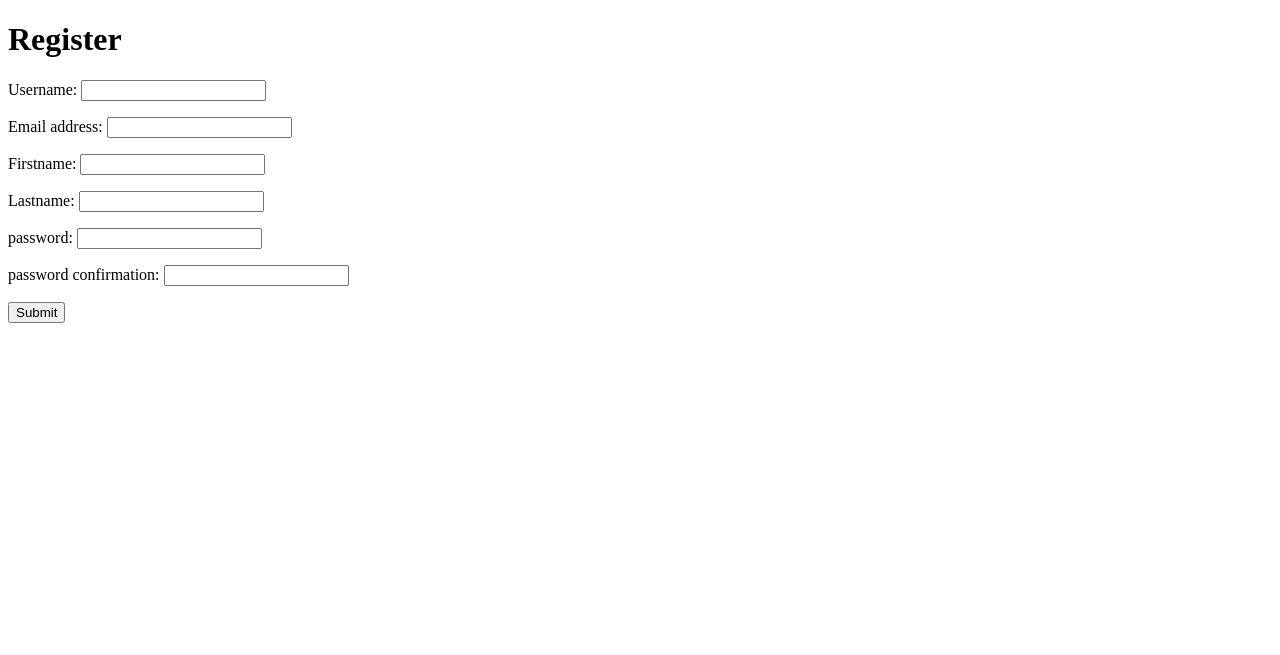
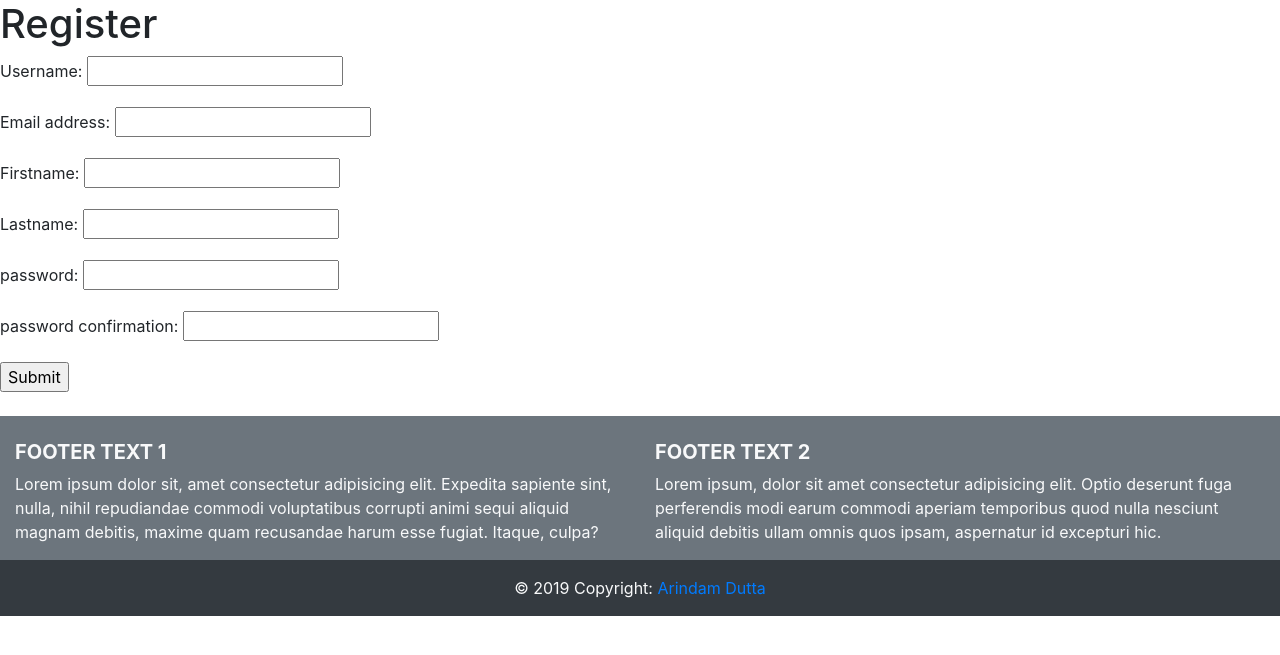
Before and after one commit to adu013/django-custom-user-demo, a Django app: page /register/ in a window 1280 px wide. Shown: the top 655 px of the page. Run offline with Django 3.2, Linux system fonts and the light colour scheme; some libraries are stand-ins or nearby versions.

Commit message:
Added bootstrap

```diff
--- a/src/projectP/accounts/templates/accounts/base.html
+++ b/src/projectP/accounts/templates/accounts/base.html
@@ -1,6 +1,64 @@
 <!DOCTYPE html>
+<head>
+<!-- Bootstrap -->
+<link rel="stylesheet" href="https://stackpath.bootstrapcdn.com/bootstrap/4.3.1/css/bootstrap.min.css" integrity="sha384-ggOyR0iXCbMQv3Xipma34MD+dH/1fQ784/j6cY/iJTQUOhcWr7x9JvoRxT2MZw1T" crossorigin="anonymous">
+<!-- Bootstrap Js -->
+<script src="https://code.jquery.com/jquery-3.3.1.slim.min.js" integrity="sha384-q8i/X+965DzO0rT7abK41JStQIAqVgRVzpbzo5smXKp4YfRvH+8abtTE1Pi6jizo" crossorigin="anonymous"></script>
+<script src="https://cdnjs.cloudflare.com/ajax/libs/popper.js/1.14.7/umd/popper.min.js" integrity="sha384-UO2eT0CpHqdSJQ6hJty5KVphtPhzWj9WO1clHTMGa3JDZwrnQq4sF86dIHNDz0W1" crossorigin="anonymous"></script>
+<script src="https://stackpath.bootstrapcdn.com/bootstrap/4.3.1/js/bootstrap.min.js" integrity="sha384-JjSmVgyd0p3pXB1rRibZUAYoIIy6OrQ6VrjIEaFf/nJGzIxFDsf4x0xIM+B07jRM" crossorigin="anonymous"></script>
+</head>
+
 <body>
 {% block content %}
 {% endblock %}
+<!-- Footer -->
+<footer class="page-footer font-small teal pt-4">
+
+    <!-- Footer Text -->
+    <div class="container-fluid text-center text-md-left">
+
+      <!-- Grid row -->
+      <div class="row bg-secondary text-light">
+
+        <!-- Grid column -->
+        <div class="col-md-6 mt-md-0 mt-3 pt-4">
+
+          <!-- Content -->
+          <h5 class="text-uppercase font-weight-bold">Footer text 1</h5>
+          <p>Lorem ipsum dolor sit, amet consectetur adipisicing elit. Expedita sapiente sint, nulla, nihil
+            repudiandae commodi voluptatibus corrupti animi sequi aliquid magnam debitis, maxime quam recusandae
+            harum esse fugiat. Itaque, culpa?</p>
+
+        </div>
+        <!-- Grid column -->
+
+        <hr class="clearfix w-100 d-md-none pb-3">
+
+        <!-- Grid column -->
+        <div class="col-md-6 mb-md-0 mb-3 pt-4">
+
+          <!-- Content -->
+          <h5 class="text-uppercase font-weight-bold">Footer text 2</h5>
+          <p>Lorem ipsum, dolor sit amet consectetur adipisicing elit. Optio deserunt fuga perferendis modi earum
+            commodi aperiam temporibus quod nulla nesciunt aliquid debitis ullam omnis quos ipsam, aspernatur id
+            excepturi hic.</p>
+
+        </div>
+        <!-- Grid column -->
+
+      </div>
+      <!-- Grid row -->
+
+    </div>
+    <!-- Footer Text -->
+
+    <!-- Copyright -->
+    <div class="footer-copyright text-center py-3 bg-dark text-light">© 2019 Copyright:
+      <a href="https://mdbootstrap.com/education/bootstrap/"> Arindam Dutta</a>
+    </div>
+    <!-- Copyright -->
+
+  </footer>
+  <!-- Footer -->
 </body>
 </html>
```
Also changed, not shown: src/projectP/db.sqlite3.
